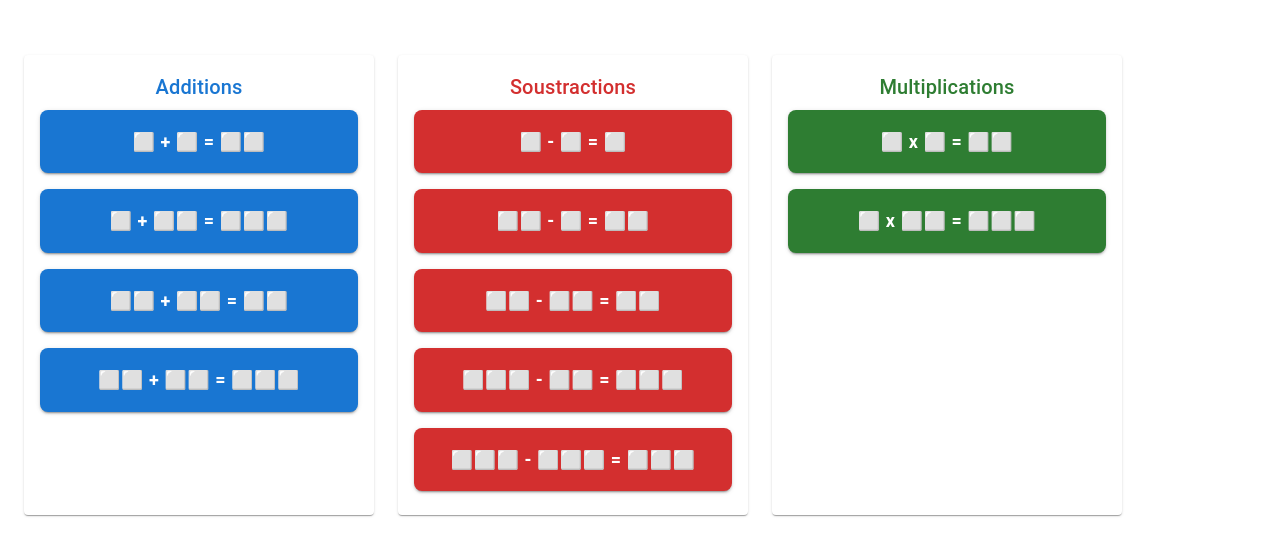
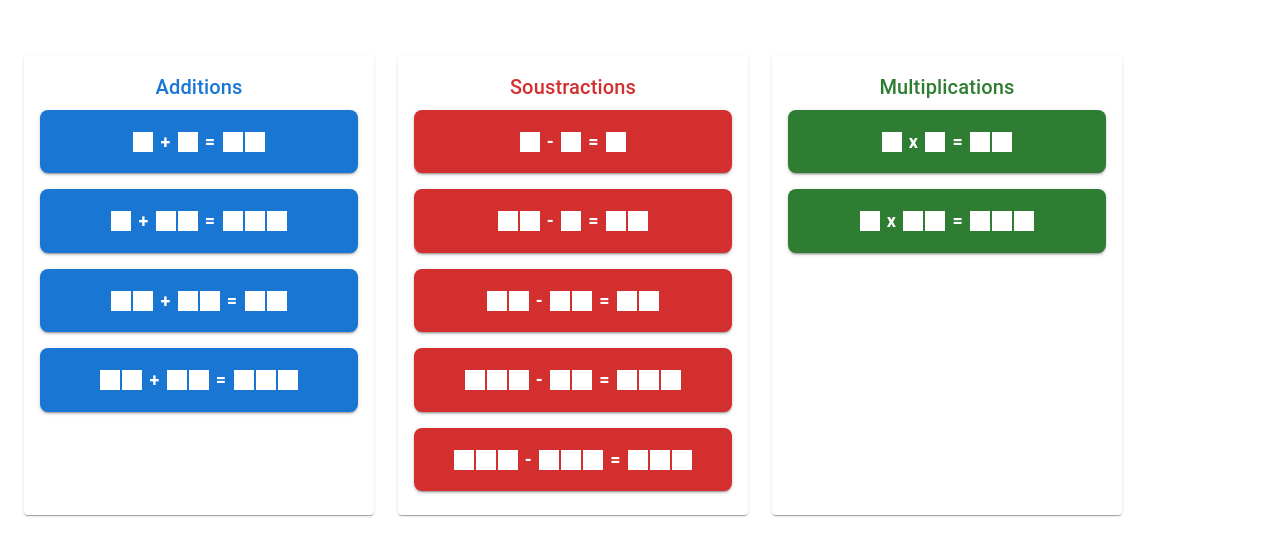
Before and after one commit to maelcornil/classe, a React (Vite) app in the folder classe-app/: page / in a window 1280 px wide. Shown: the part 115-670 px from the top of the page. Built offline with nearby package versions, Linux system fonts and the light colour scheme.

Commit message:
Improve layout index

```diff
--- a/classe-app/src/IndexPage.tsx
+++ b/classe-app/src/IndexPage.tsx
@@ -1,5 +1,41 @@
 import { Box, Card, CardContent, Button, Grid, Typography, darken } from "@mui/material";
 import { useNavigate } from "react-router-dom";
+
+// Composant carré blanc uniforme, sans bordure et avec marge
+function Square() {
+    return (
+        <span
+            style={{
+                display: "inline-block",
+                width: 20,
+                height: 20,
+                backgroundColor: "#fff",
+                marginLeft: 1,
+                marginRight: 1,   // un peu d'espace à droite
+                verticalAlign: "middle",
+            }}
+        />
+    );
+}
+
+// Fonction pour transformer les labels avec des carrés
+function renderLabel(label: string) {
+    return label.split("").map((char, i) => {
+        if (char === "⬜") {
+            return <Square key={i} />;
+        }
+        // Ajouter un petit espace autour des autres caractères
+        return (
+            <span
+                key={i}
+                style={{ marginLeft: 2, marginRight: 2 }}
+            >
+        {char}
+      </span>
+        );
+    });
+}
+
 
 export default function IndexPage(): JSX.Element {
     const navigate = useNavigate();
@@ -64,17 +100,12 @@ export default function IndexPage(): JSX.Element {
                                                 textTransform: "none",
                                                 borderRadius: 2,
                                                 "&:hover": {
-                                                    backgroundColor: darken(bgColor, 0.2), // assombrit la couleur au hover
+                                                    backgroundColor: darken(bgColor, 0.2),
                                                 },
                                             };
                                         }}
                                     >
-                                        {preset.label.split("\n").map((line, i) => (
-                                            <span key={i}>
-                        {line}
-                                                <br />
-                      </span>
-                                        ))}
+                                        {renderLabel(preset.label)}
                                     </Button>
                                 </Grid>
                             ))}
```
